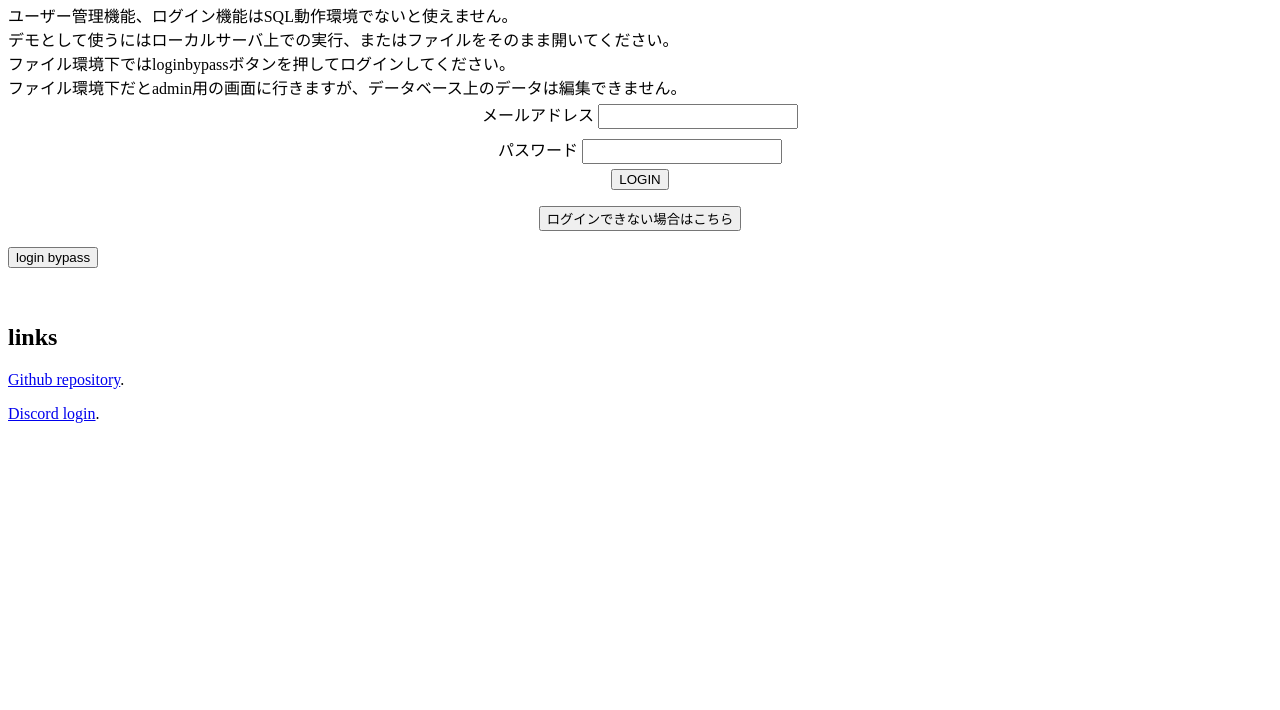
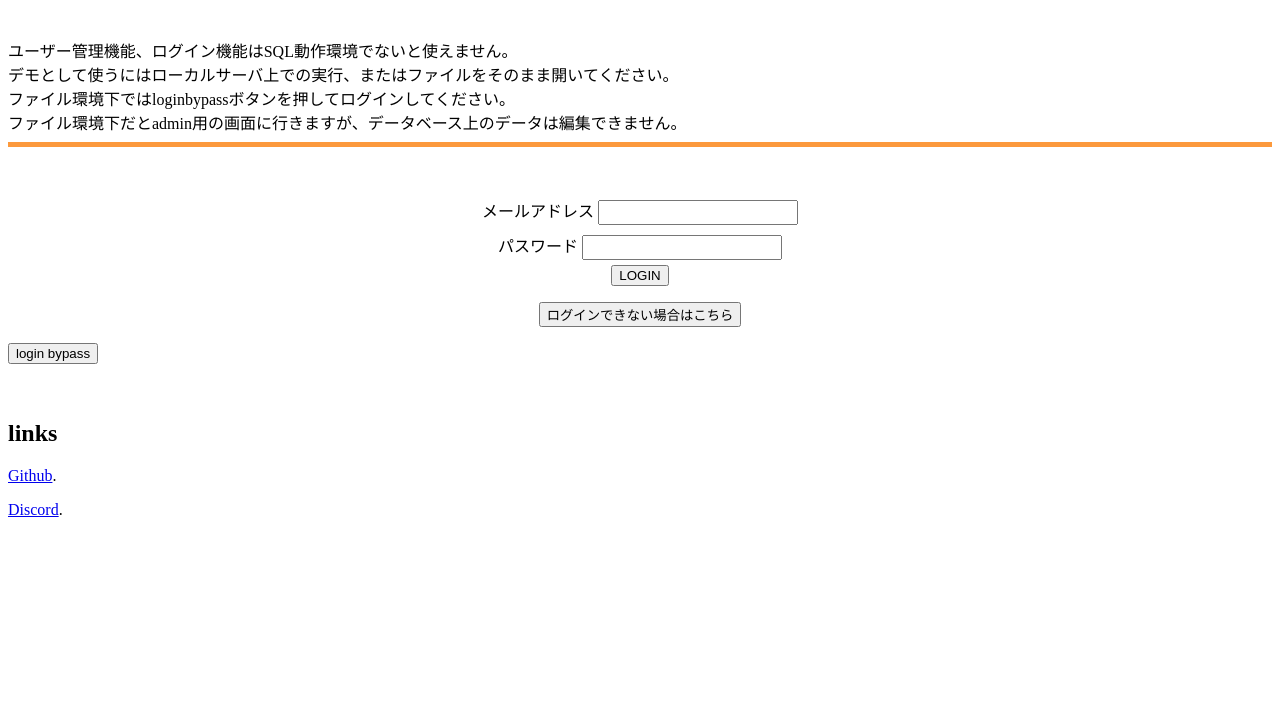
Before and after one commit to public-order-morals/release, a website: page index.html in a window 1280 px wide. Shown: the part 90-800 px from the top of the page. Drawn offline with Linux system fonts and the light colour scheme.

Commit message:
release demo ver 1.2

```diff
--- a/index.html
+++ b/index.html
@@ -2,7 +2,10 @@
   <head>
     <meta charset="UTF-8">
     <link rel="stylesheet" href="css/style.css">
-    <title>test</title>
+
+  <link rel="stylesheet" href="css/home_follower.css">
+
+    <title>login</title>
   </head>
 
   <h1>
@@ -13,6 +16,9 @@
   デモとして使うにはローカルサーバ上での実行、またはファイルをそのまま開いてください。<br>
   ファイル環境下ではloginbypassボタンを押してログインしてください。<br>
   ファイル環境下だとadmin用の画面に行きますが、データベース上のデータは編集できません。
+
+
+  <hr class="hr1">
 
   <!--<form action="//www-creators.com/rsc/receiver.php" method="post">
   <label>ユーザー名</label><br>
@@ -48,8 +54,8 @@
 
 <br><br><br>
 <h2>links</h2>
-<p><a href="https://github.com/public-order-morals/product-frame/">Github repository</a>.</p>
-<p><a href="https://discord.com/">Discord login</a>.</p>
+<p><a href="https://github.com/public-order-morals/product-frame/">Github</a>.</p>
+<p><a href="https://discord.com/">Discord</a>.</p>
 
 
 </html>
--- /dev/null
+++ b/js/login_function.js
@@ -0,0 +1 @@
+//login機能
--- a/js/root.js
+++ b/js/root.js
@@ -1,3 +1,5 @@
+//検索機能
+
 message.innerHTML = "データを取得してください";
 var data = [
     {
--- a/js/scripts.js
+++ b/js/scripts.js
@@ -1,3 +1,5 @@
+//使ってない。ファイルを直接開く場合
+
 let fileInput = document.getElementById('csv_file');
 let message = document.getElementById('message');
 let fileReader = new FileReader();
--- a/js/submit.js
+++ b/js/submit.js
@@ -1,3 +1,5 @@
+//登録機能
+
 var str1,str2,str3,str4,str5,str6,str7,str8;
 function submit_input() {
     str1 = document.getElementById("submit_kind").value;
```
